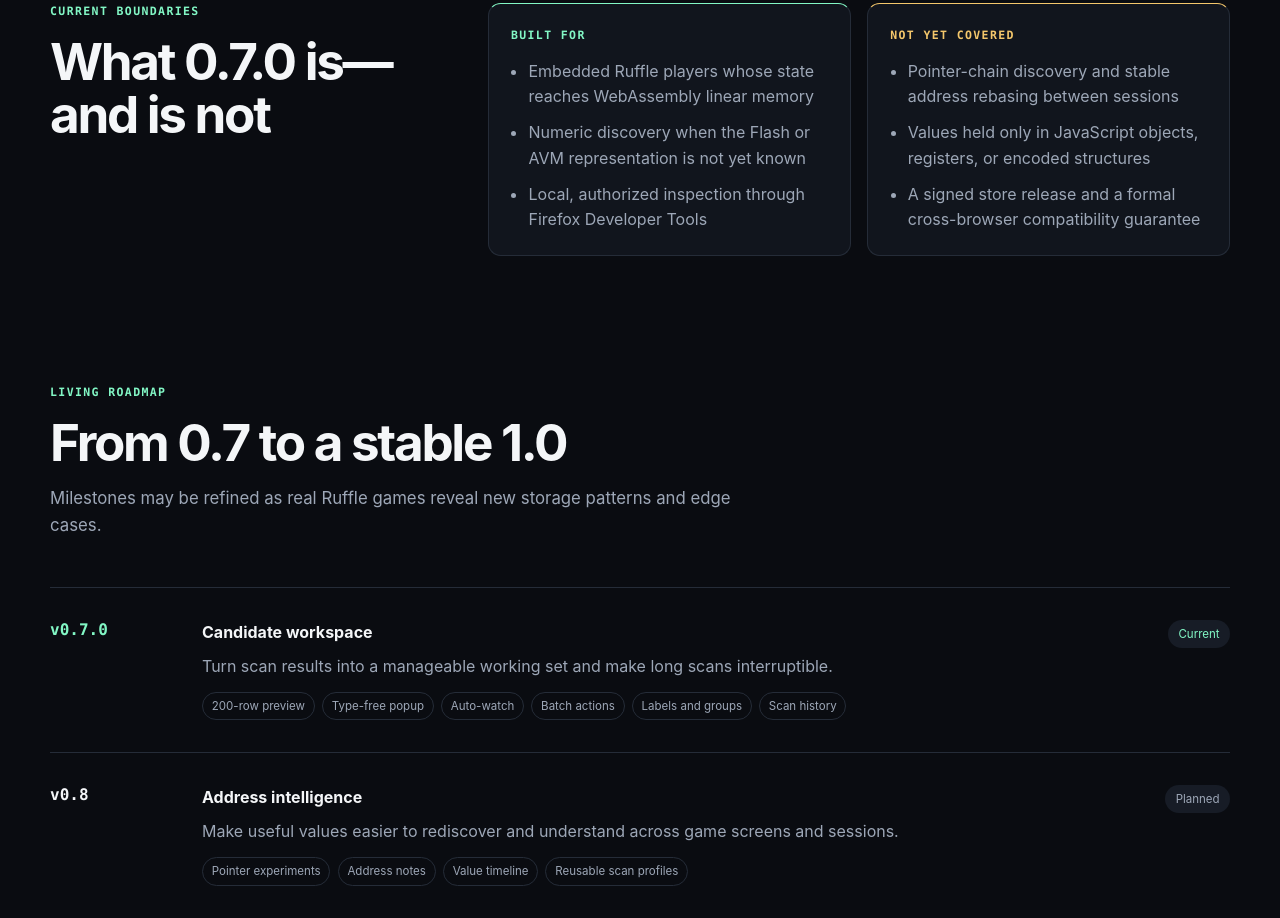
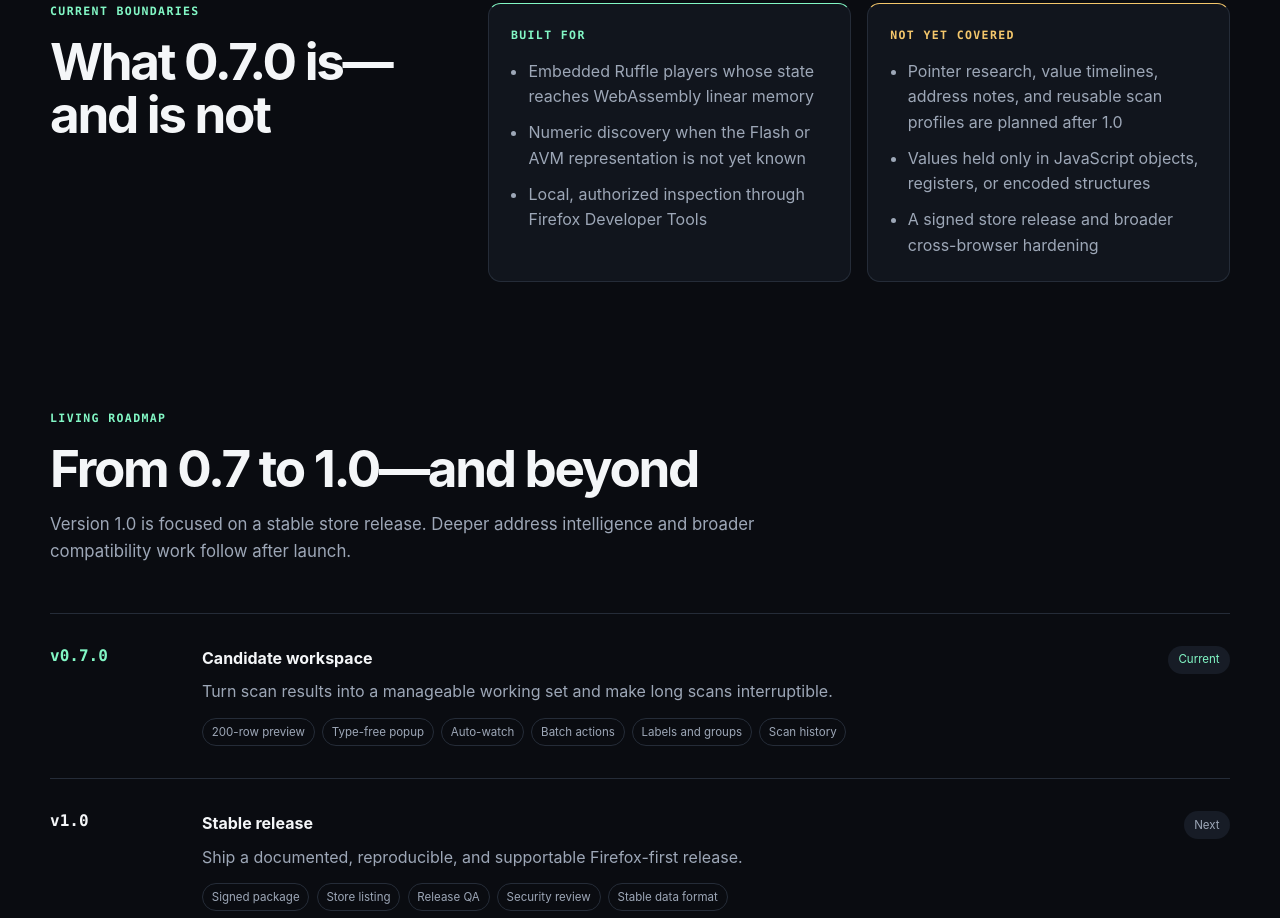
Before and after one commit to abduljawada/hack-engine, a browser extension: page docs/index.html in a window 1280 px wide. Shown: the part 1879-2797 px from the top of the page. Drawn offline with Linux system fonts and the light colour scheme.

Commit message:
docs: move advanced roadmap work post-release

```diff
--- a/docs/index.html
+++ b/docs/index.html
@@ -8,7 +8,7 @@
       content="Development status and roadmap for Hack Engine, a Firefox-first WebAssembly memory inspection extension."
     />
     <meta name="theme-color" content="#10131a" />
-    <title>Hack Engine — Road to 1.0</title>
+    <title>Hack Engine — Product roadmap</title>
     <link rel="stylesheet" href="styles.css" />
     <script src="status.js" defer></script>
     <script src="app.js" defer></script>
@@ -38,7 +38,7 @@
             embedded Ruffle players—without changing macOS system protections.
           </p>
           <div class="hero-actions">
-            <a class="button primary" href="#roadmap">View the road to 1.0</a>
+            <a class="button primary" href="#roadmap">View the roadmap</a>
             <a class="button secondary" href="#capabilities">See what works today</a>
           </div>
         </div>
@@ -108,8 +108,8 @@
       <section id="roadmap" class="section-block roadmap-section">
         <div class="section-heading">
           <p class="eyebrow">Living roadmap</p>
-          <h2>From 0.7 to a stable 1.0</h2>
-          <p>Milestones may be refined as real Ruffle games reveal new storage patterns and edge cases.</p>
+          <h2>From 0.7 to 1.0—and beyond</h2>
+          <p>Version 1.0 is focused on a stable store release. Deeper address intelligence and broader compatibility work follow after launch.</p>
         </div>
         <div id="roadmap-list" class="roadmap-list"></div>
       </section>
--- a/docs/status.js
+++ b/docs/status.js
@@ -35,9 +35,9 @@
     "Local, authorized inspection through Firefox Developer Tools",
   ],
   notYet: [
-    "Pointer-chain discovery and stable address rebasing between sessions",
+    "Pointer research, value timelines, address notes, and reusable scan profiles are planned after 1.0",
     "Values held only in JavaScript objects, registers, or encoded structures",
-    "A signed store release and a formal cross-browser compatibility guarantee",
+    "A signed store release and broader cross-browser hardening",
   ],
   milestones: [
     {
@@ -49,28 +49,28 @@
       items: ["200-row preview", "Type-free popup", "Auto-watch", "Batch actions", "Labels and groups", "Scan history"],
     },
     {
-      version: "0.8",
+      version: "1.0",
+      name: "Stable release",
+      status: "Next",
+      state: "planned",
+      description: "Ship a documented, reproducible, and supportable Firefox-first release.",
+      items: ["Signed package", "Store listing", "Release QA", "Security review", "Stable data format"],
+    },
+    {
+      version: "1.1",
       name: "Address intelligence",
-      status: "Planned",
+      status: "Post-release",
       state: "planned",
       description: "Make useful values easier to rediscover and understand across game screens and sessions.",
       items: ["Pointer experiments", "Address notes", "Value timeline", "Reusable scan profiles"],
     },
     {
-      version: "0.9",
+      version: "1.2",
       name: "Compatibility and hardening",
-      status: "Planned",
+      status: "Post-release",
       state: "planned",
       description: "Broaden real-game coverage and lock down behavior under large, nested, or changing runtimes.",
       items: ["Game compatibility matrix", "Performance budgets", "Recovery UX", "Chromium validation"],
     },
-    {
-      version: "1.0",
-      name: "Stable release",
-      status: "Target",
-      state: "planned",
-      description: "Ship a documented, reproducible, and supportable Firefox-first release.",
-      items: ["Signed package", "User guide", "Security review", "Release artifacts", "Stable data format"],
-    },
   ],
 };
```
Also changed, not shown: CHANGELOG.md.
